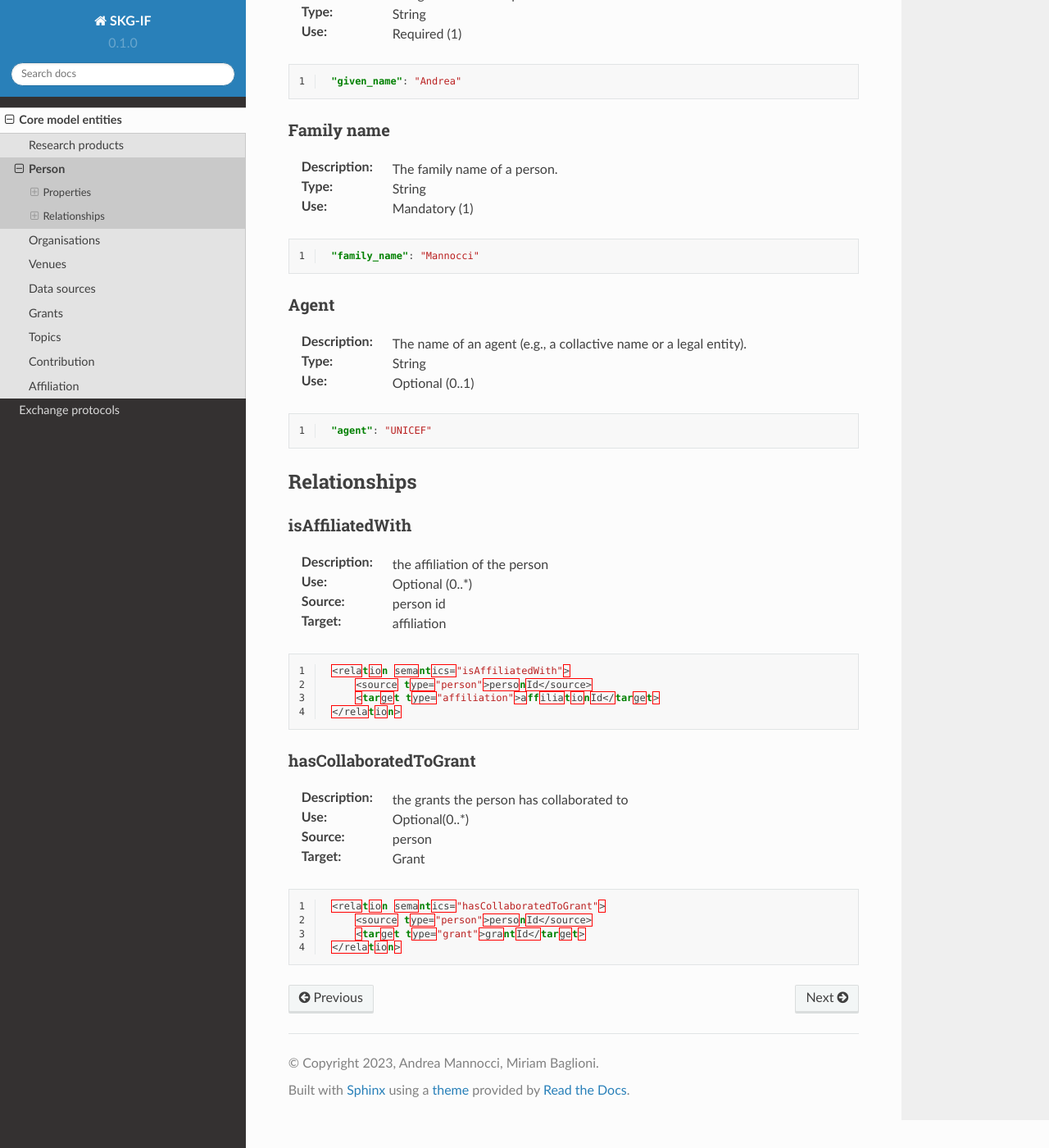
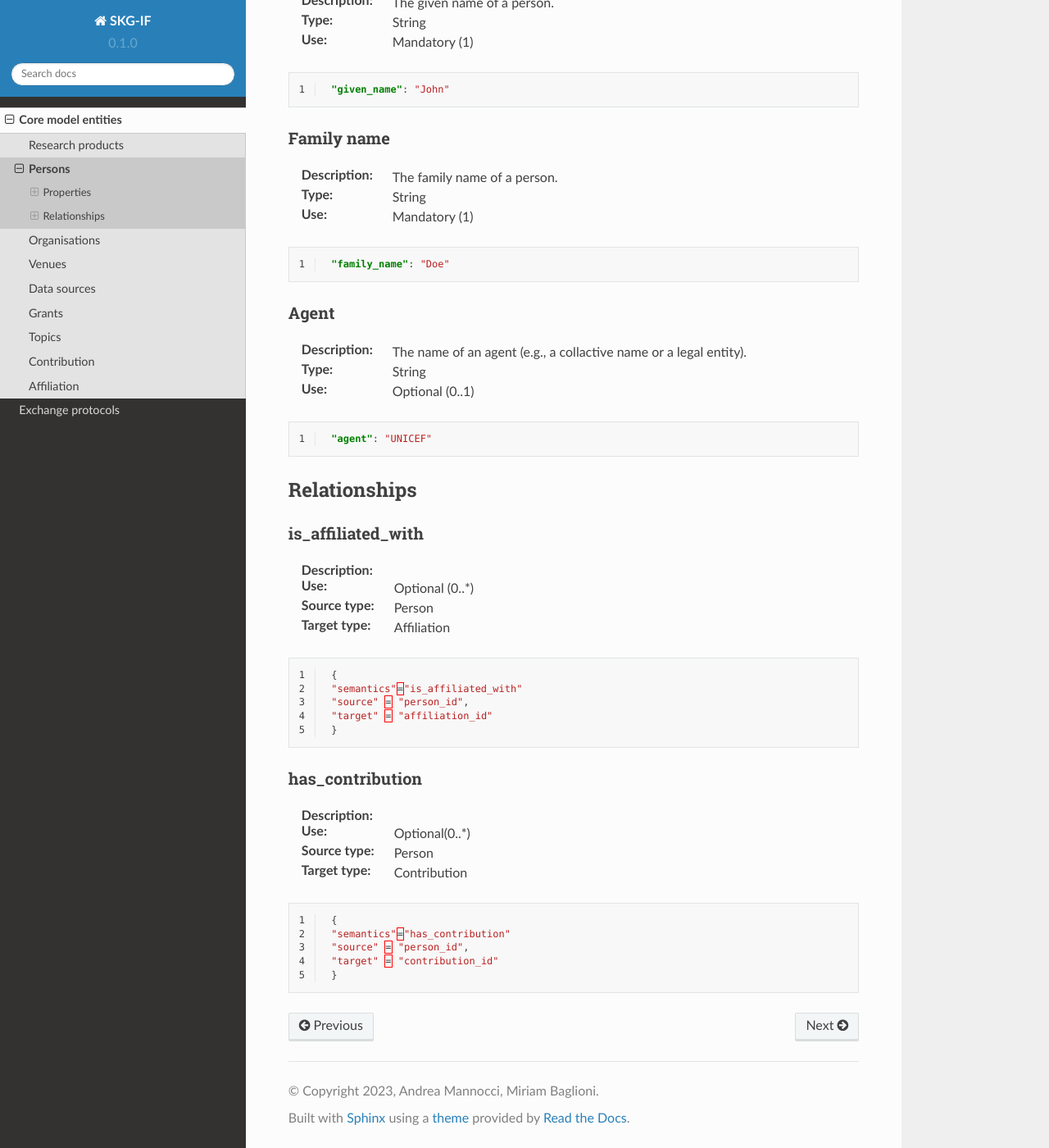
Before and after one commit to andremann/SKG-IF, a Sphinx documentation site: the page built from docs/source/persons.rst, in a window 1280 px wide and 1400 px high, scrolled down 1143 px. Shown: the whole window at 82% size. Built offline with Sphinx 7.4.7 and the Read the Docs theme 2.0.0, drawn with Linux system fonts in a browser that asks for light colours; some of the changed text lies outside the part shown.

Commit message:
validated person

```diff
--- a/docs/source/persons.rst
+++ b/docs/source/persons.rst
@@ -1,6 +1,6 @@
 .. _Person:
 
-Person
+Persons
 ############
 
 This section is to describe the metadata fields for the **Person** entity.
@@ -12,8 +12,8 @@ Properties
 Local identifier
 ----
 :Description: Unique code identifiying the **Person** in the SKG (if any, otherwise "stateless identifier").
-:Type:
-:Use:
+:Type: String
+:Use: Mandatory (1)
 
 .. code-block:: json
    :linenos:
@@ -54,12 +54,12 @@ Given name
 ---------
 :Description: The given name of a person.
 :Type: String
-:Use: Required (1)
+:Use: Mandatory (1)
 
 .. code-block:: json
    :linenos:
 
-    "given_name": "Andrea"
+    "given_name": "John"
 
 
 Family name
@@ -72,7 +72,7 @@ Family name
 .. code-block:: json
    :linenos:
 
-    "family_name": "Mannocci"
+    "family_name": "Doe"
 
 
 Agent
@@ -91,33 +91,35 @@ Agent
 Relationships
 ================
 
-isAffiliatedWith
+is_affiliated_with
 ------------------
-:Description: the affiliation of the person
+:Description:
 :Use: Optional (0..*)
-:Source: person id
-:Target: affiliation
+:Source type: Person
+:Target type: Affiliation
 
 .. code-block:: json
    :linenos:
 
-    <relation semantics="isAffiliatedWith">
-        <source type="person">personId</source>
-        <target type="affiliation">affiliationId</target>
-    </relation>
+    {
+    "semantics"="is_affiliated_with"
+    "source" = "person_id",
+    "target" = "affiliation_id"
+    }
 
 
-hasCollaboratedToGrant
+has_contribution
 -----------------------
-:Description: the grants the person has collaborated to
+:Description:
 :Use: Optional(0..*)
-:Source: person
-:Target: Grant
+:Source type: Person
+:Target type: Contribution
 
 .. code-block:: json
    :linenos:
 
-    <relation semantics="hasCollaboratedToGrant">
-        <source type="person">personId</source>
-        <target type="grant">grantId</target>
-    </relation>
+    {
+    "semantics"="has_contribution"
+    "source" = "person_id",
+    "target" = "contribution_id"
+    }
```
Also changed, not shown: other parts of docs/source/persons.rst (+4 -4 lines), docs/source/products.rst (+11 -11 lines).
